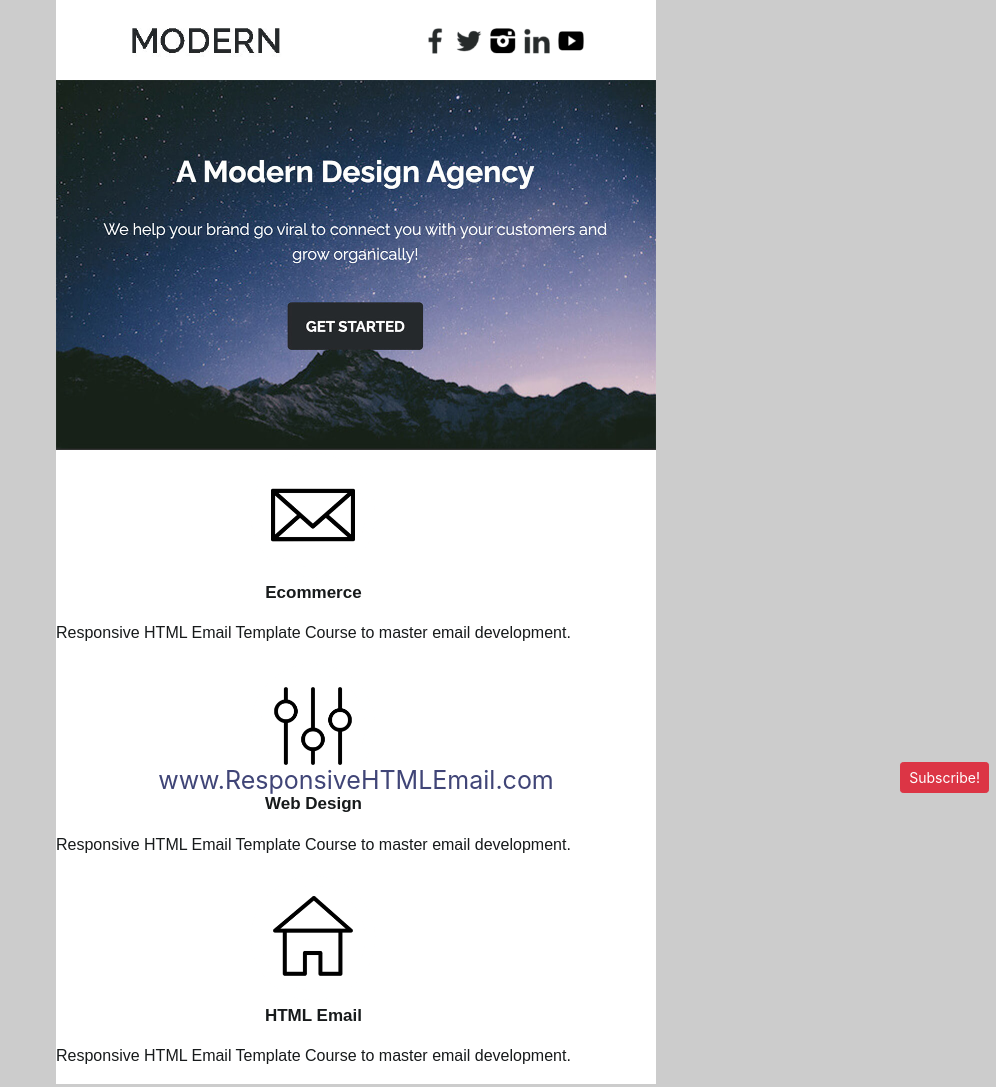
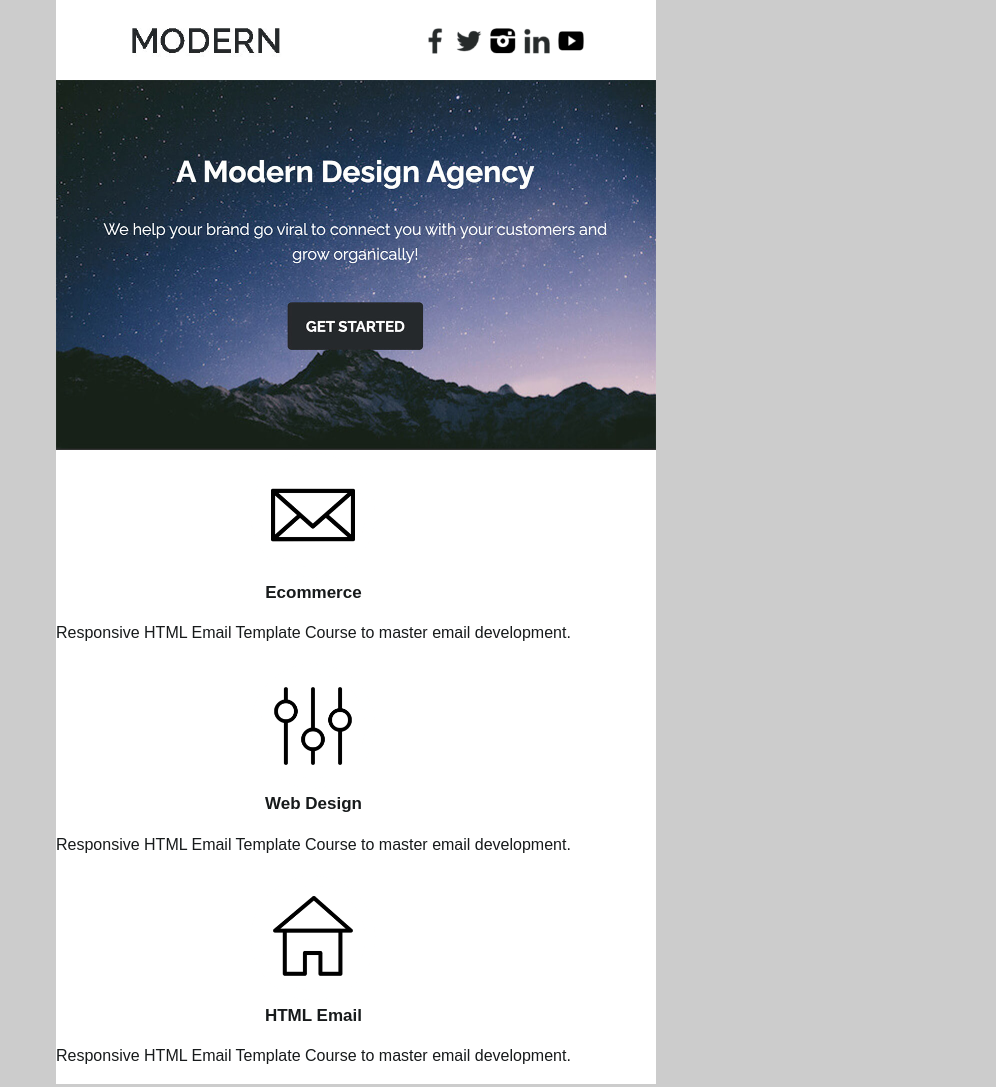
Before and after one commit to Lansa-18/HTML-Template-Creation, a plain HTML site: page index.html in a window 1280 px wide. Shown: the whole page, without its empty margins (284-1280 px from the left). Drawn offline with nearby package versions, Linux system fonts and the light colour scheme.

Commit message:
progress

```diff
--- a/index.html
+++ b/index.html
@@ -219,7 +219,7 @@
   </body>
 </html>
 
-<div
+<!-- <div
   style="
     position: absolute;
     bottom: 0;
@@ -235,7 +235,7 @@
     style="color: #404577; text-decoration: none"
     >www.ResponsiveHTMLEmail.com</a
   >
-</div>
+</div> -->
 
 <!-- Begin Social Share **you can remove this to center the template :) -->
 <style>
@@ -246,7 +246,7 @@
   }
 </style>
 <!-- Button trigger modal -->
-<button
+<!-- <button
   type="button"
   class="btn btn-sm btn-danger"
   style="
@@ -259,7 +259,7 @@
   data-target="#socialModal"
 >
   Subscribe!
-</button>
+</button> -->
 <!-- Modal -->
 <div
   class="modal fade"
```
